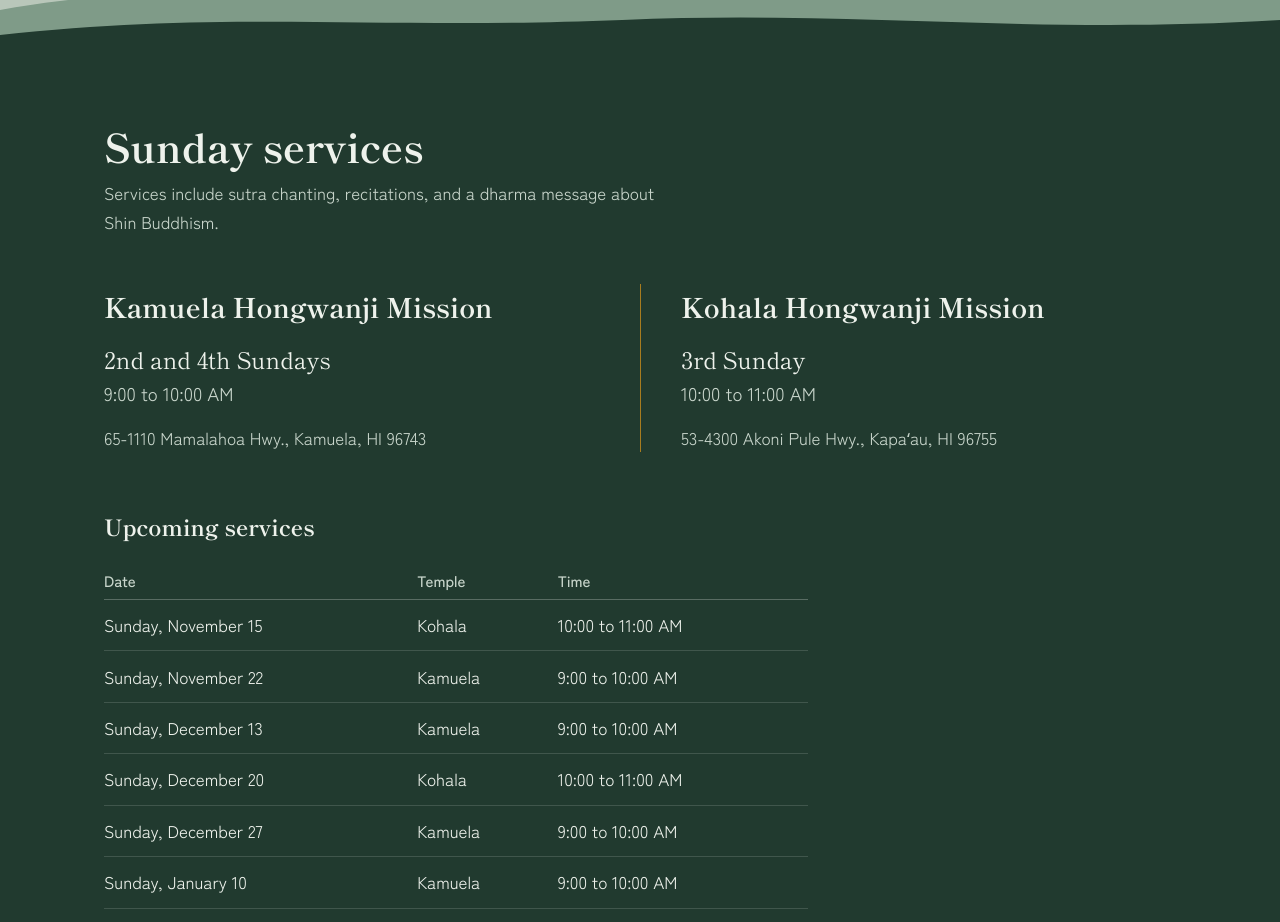
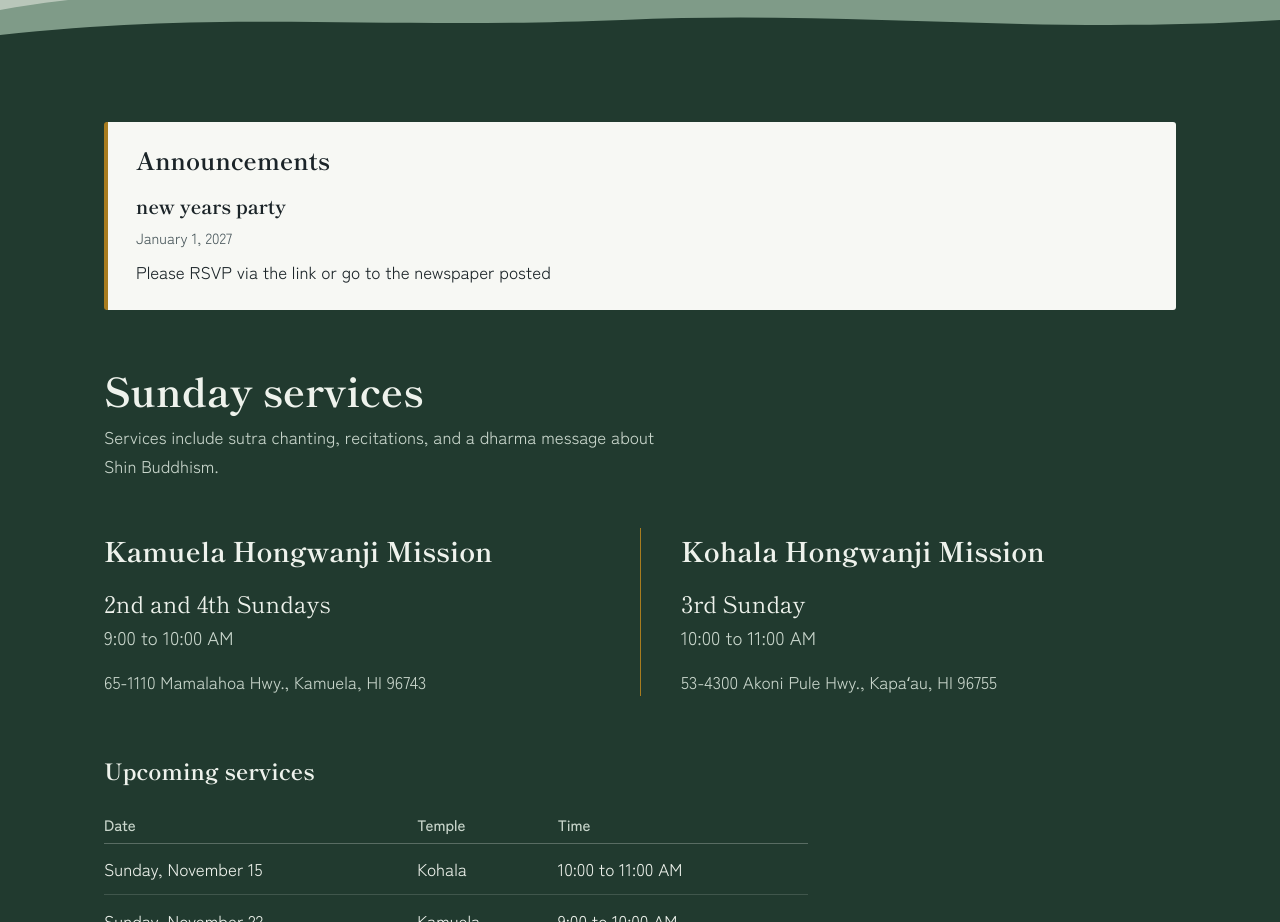
Before and after one commit to dbaba-alt/Website, a plain HTML site: page index.html in a window 1280 px wide. Shown: the part 960-1882 px from the top of the page. Drawn offline with Linux system fonts and the light colour scheme.

Commit message:
Render announcements from content.js
Co-authored-by: Copilot <223556219+Copilot@users.noreply.github.com>

```diff
--- a/index.html
+++ b/index.html
@@ -74,6 +74,12 @@ nav a:hover{border-bottom-color:var(--gold)}
 .services{background:var(--pasture-deep);color:#EEF2EC;padding:72px 0 80px}
 .services h2,.visit h2,.contact h2,.expect h2{font-family:var(--display);font-weight:700;font-size:clamp(1.8rem,3.4vw,2.5rem);line-height:1.2;margin:0 0 .6rem}
 .services .intro{max-width:36rem;color:#C9D6CC;margin:0 0 3rem}
+.announcements{background:var(--paper);color:var(--ink);padding:1.5rem 1.75rem;margin:0 0 3.5rem;border-left:4px solid var(--gold);border-radius:3px}
+.announcements h2{font-family:var(--display);font-size:1.5rem;margin:0 0 1rem}
+.announcement + .announcement{border-top:1px solid var(--line);margin-top:1rem;padding-top:1rem}
+.announcement h3{font-family:var(--display);font-size:1.2rem;margin:0}
+.announcement time{display:block;color:var(--ink-soft);font-size:.92rem;margin:.2rem 0}
+.announcement p{margin:.5rem 0 0;white-space:pre-line}
 .schedule{display:grid;grid-template-columns:1fr 1fr;gap:0}
 .temple{padding:0 40px 0 0}
 .temple + .temple{padding:0 0 0 40px;border-left:1px solid var(--gold)}
@@ -190,6 +196,10 @@ footer a{color:#fff;text-underline-offset:4px}
 
   <section class="services" id="services" aria-labelledby="services-h">
     <div class="wrap">
+      <section class="announcements" id="announcements" aria-labelledby="announcements-h" hidden>
+        <h2 id="announcements-h">Announcements</h2>
+        <div id="announcementsList"></div>
+      </section>
       <h2 id="services-h">Sunday services</h2>
       <p class="intro">Services include sutra chanting, recitations, and a dharma message about Shin Buddhism.</p>
       <div class="schedule">
--- a/site.js
+++ b/site.js
@@ -168,6 +168,47 @@
     if (upcomingSection) upcomingSection.hidden = !upcoming.length;
   }
 
+  function renderAnnouncements(cfg) {
+    var section = document.getElementById("announcements");
+    var list = document.getElementById("announcementsList");
+    if (!section || !list || !root.SiteLogic || typeof root.SiteLogic.activeAnnouncements !== "function") return;
+
+    var announcements = root.SiteLogic.activeAnnouncements(cfg.announcements, root.SiteLogic.hawaiiToday());
+    list.replaceChildren();
+
+    announcements.forEach(function (item) {
+      var article = document.createElement("article");
+      article.className = "announcement";
+
+      var title = document.createElement("h3");
+      title.textContent = item.title;
+      article.appendChild(title);
+
+      var date = root.SiteLogic.parseISO(item.date);
+      if (date !== null) {
+        var time = document.createElement("time");
+        time.dateTime = root.SiteLogic.toISO(date);
+        time.textContent = new Date(date).toLocaleDateString("en-US", {
+          year: "numeric",
+          month: "long",
+          day: "numeric",
+          timeZone: "UTC"
+        });
+        article.appendChild(time);
+      }
+
+      if (item.text) {
+        var text = document.createElement("p");
+        text.textContent = item.text;
+        article.appendChild(text);
+      }
+
+      list.appendChild(article);
+    });
+
+    section.hidden = announcements.length === 0;
+  }
+
   function renderTempleCards(cfg) {
     var cards = document.querySelectorAll(".temple");
     var temples = cfg.temples || [];
@@ -257,6 +298,7 @@
   ready(function () {
     var cfg = root.SITE || {};
     renderNotice(cfg);
+    renderAnnouncements(cfg);
     renderTempleCards(cfg);
     renderVisitPlaces(cfg);
     renderNextService(cfg);
```
